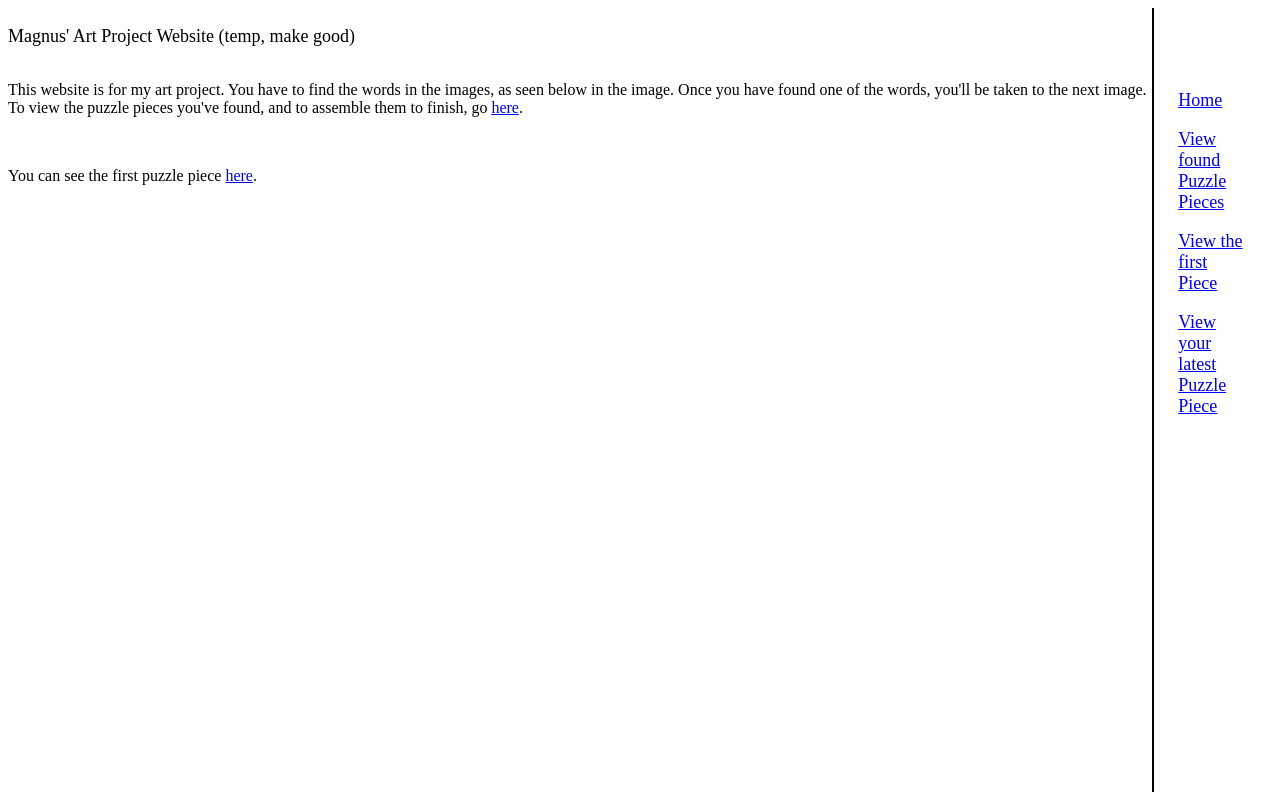
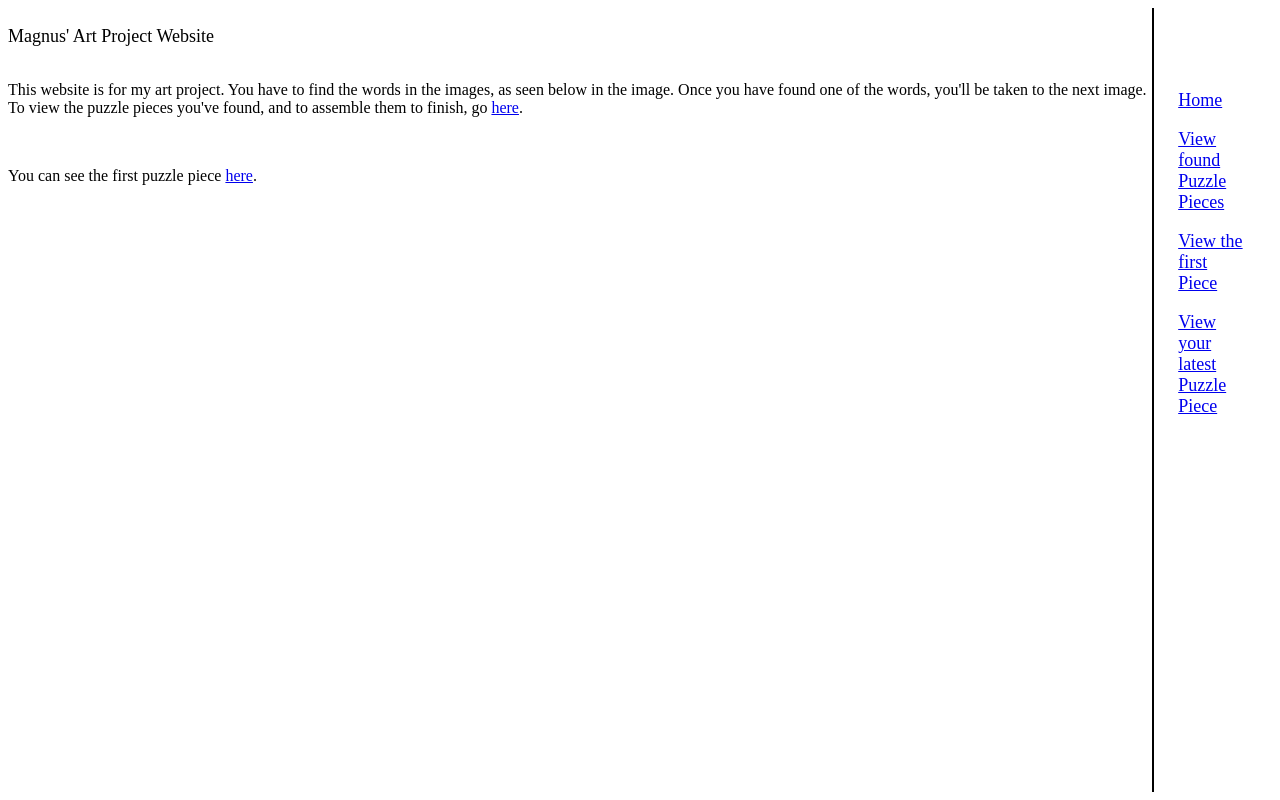
Before and after one commit to magnus-arnold/art-project-school, a plain HTML site: page index.html in a window 1280 px wide. Drawn offline with Linux system fonts and the light colour scheme.

Commit message:
removed temp make good

```diff
--- a/index.html
+++ b/index.html
@@ -11,7 +11,7 @@
         <div class="mid-box">
             <div class="content-box">
                 <p class="header">
-                    Magnus' Art Project Website (temp, make good)
+                    Magnus' Art Project Website
                 </p>
 
                 <p>
```
